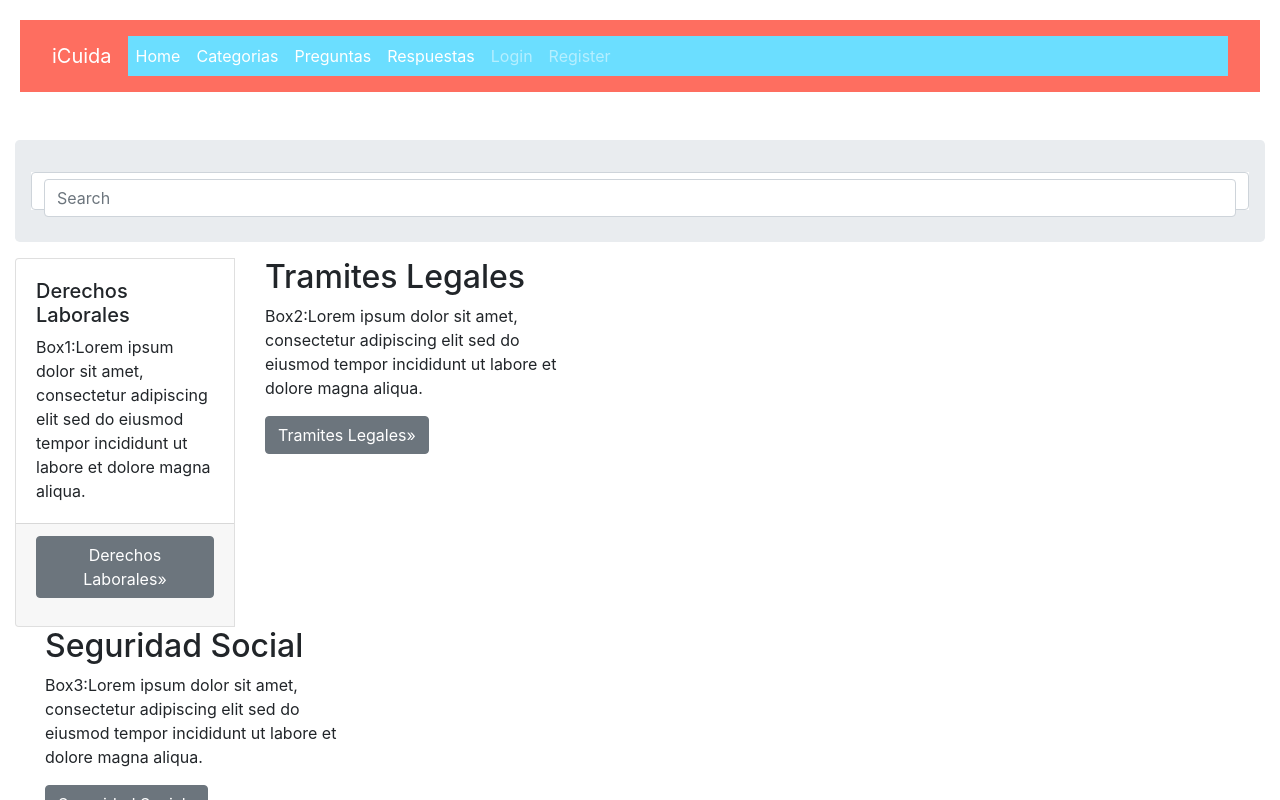
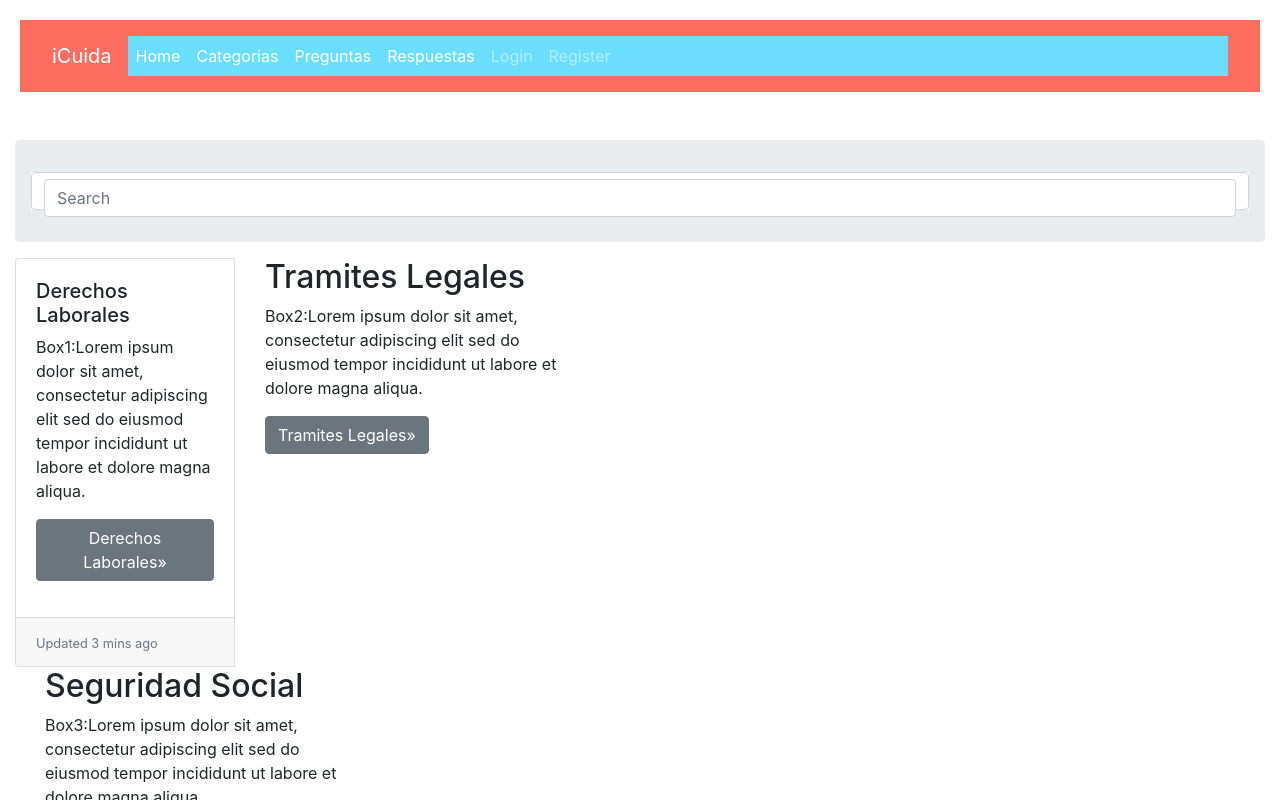
Before and after one commit to Iniciativa-Barcelona-Open-Data-I-iCuida/iCuida, a React (Create React App) app in the folder client/: page / in a window 1280 px wide. Shown: the top 800 px of the page. Built offline with nearby package versions, Linux system fonts and the light colour scheme.

Commit message:
Add Card to Landingpage

```diff
--- a/client/src/Component/Landing.js
+++ b/client/src/Component/Landing.js
@@ -25,9 +25,10 @@ export default class Landing extends Component {
                 <div className="card-body">
                     <h5>Derechos Laborales</h5>
                     <p className="card-text">Box1:Lorem ipsum dolor sit amet, consectetur adipiscing elit sed do eiusmod tempor incididunt ut labore et dolore magna aliqua.</p>
+                    <p><a className="btn btn-secondary" href="#Button1" role="button">Derechos Laborales»</a></p>
                 </div>
                     <div className="card-footer">
-                    <p><a className="btn btn-secondary" href="#Button1" role="button">Derechos Laborales»</a></p>
+                    <small class="text-muted">Updated 3 mins ago</small>
                 </div>
             </div>
 
```
